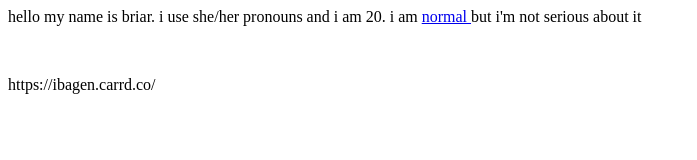
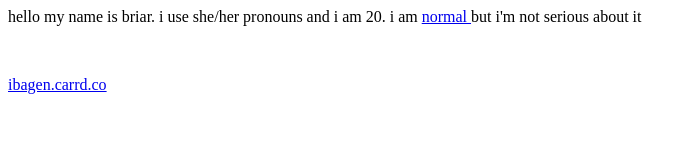
Before and after one commit to poisonstrategy/poisonstrategy.github.io, a plain HTML site: page index.html in a window 1280 px wide. Shown: the whole page, without its empty margins (0-697 px from the left). Drawn offline with Linux system fonts and the light colour scheme.

Commit message:
Update index.html

```diff
--- a/index.html
+++ b/index.html
@@ -9,7 +9,7 @@
 		</p>
 		<br>
 		<p>
-			https://ibagen.carrd.co/
+			<a href = https://ibagen.carrd.co/> ibagen.carrd.co </a>
 		</p>
 	</body>
 </html>
```
